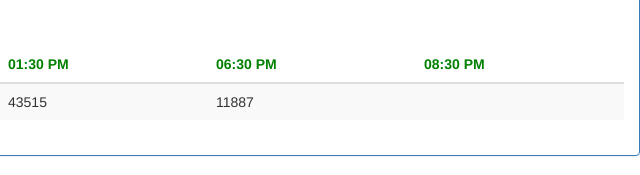
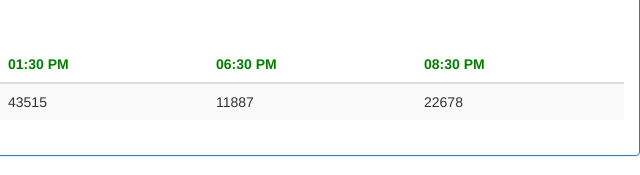
Before and after one commit to bhuttanHero/results, a plain HTML site: page index.html in a window 1280 px wide. Shown: the part 782-957 px from the top of the page, 640-1280 px from the left. Drawn offline with nearby package versions, Linux system fonts and the light colour scheme.

Commit message:
Update index.html

```diff
--- a/index.html
+++ b/index.html
@@ -39,7 +39,7 @@
 					<td>88301</td>
 					<td>43515</td>
 					<td>11887</td>
-					<td></td>
+					<td>22678</td>
                                       <tr>
 
 
```
